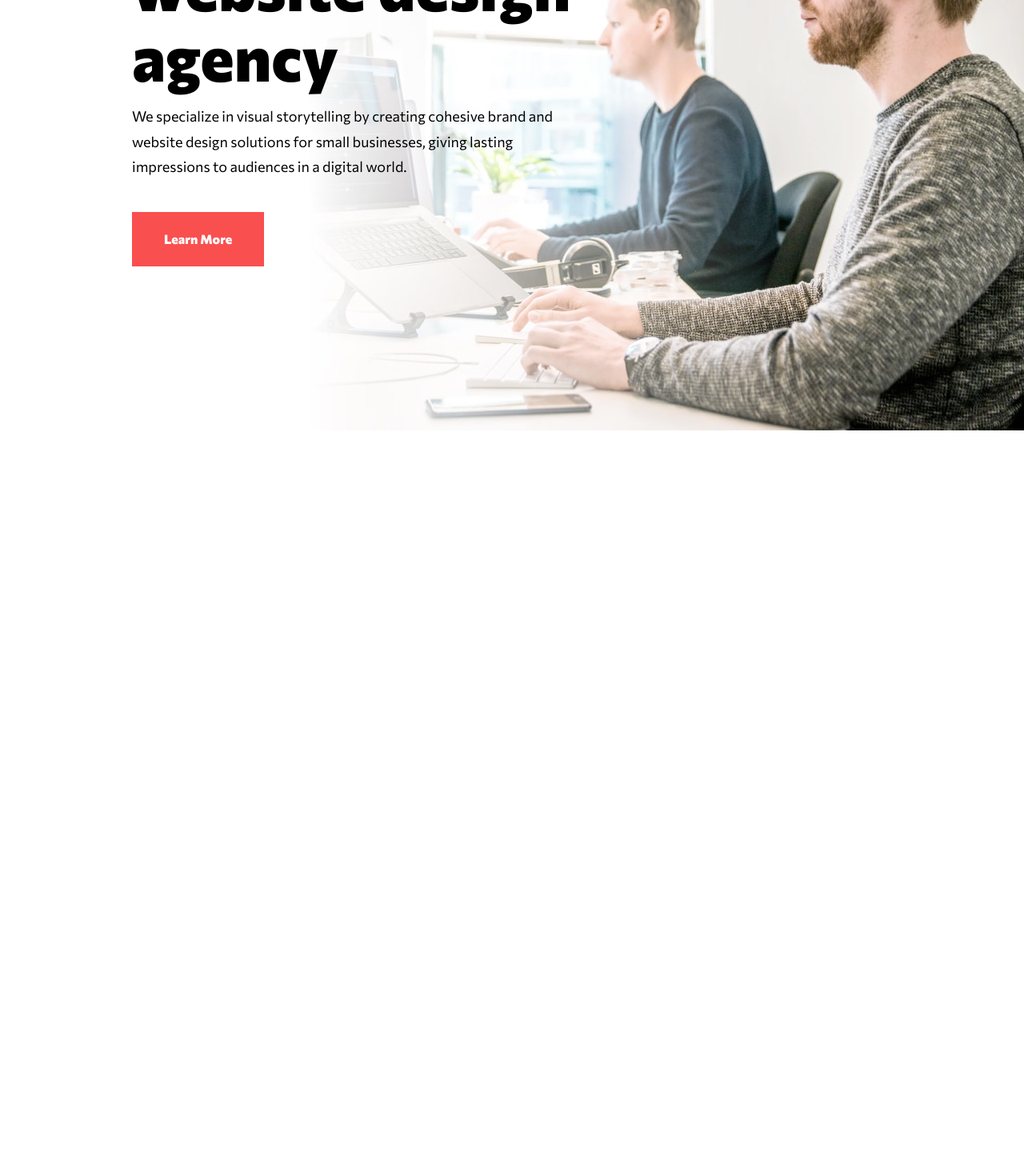
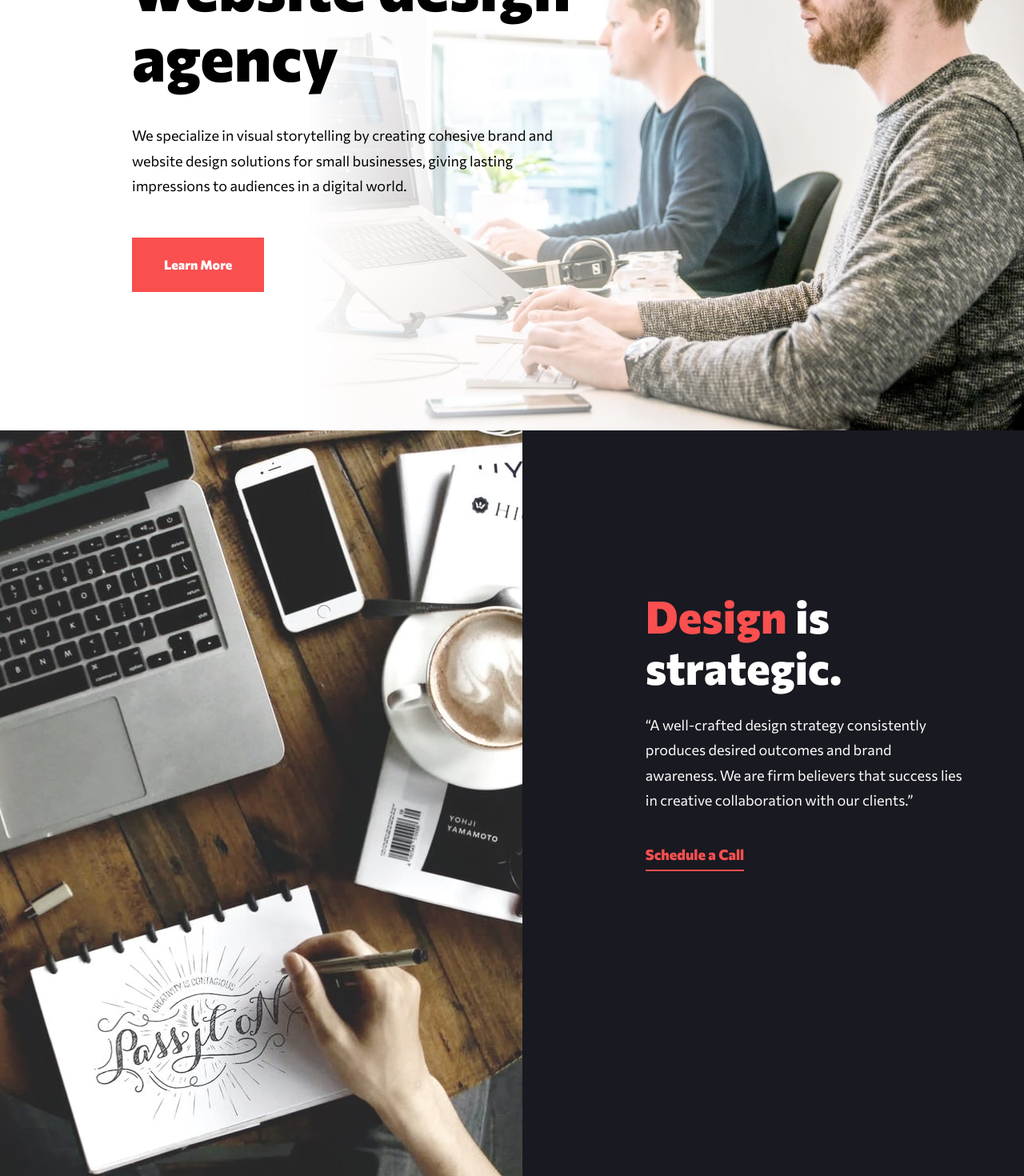
Before and after one commit to AristarhMD/creative-agency, a React (Vite) app: page / in a window 1280 px wide. Shown: the part 440-1910 px from the top of the page at 80% size. Before the commit the page ends 978 px from the top, so only its background shows below. Built offline with nearby package versions, Linux system fonts and the light colour scheme.

Commit message:
Design section correction of the hero section
Was created Designsection componenet and was made some style correction in the hero section.
Design seciton is responsive for mobile,tablet and desktop view.

```diff
--- a/src/components/Conent.jsx
+++ b/src/components/Conent.jsx
@@ -1,9 +1,11 @@
+import DesignSection from "./reusable/DesignSection";
 import HeroSection from "./reusable/HeroSection";
 
 export default function Content() {
   return (
-    <main>
+    <main className="flex flex-col">
       <HeroSection />
+      <DesignSection />
     </main>
   );
 }
--- /dev/null
+++ b/src/components/reusable/DesignSection.jsx
@@ -0,0 +1,36 @@
+import designImgMob from "../../assets/mobile/image-strategic.jpg";
+import designImgTab from "../../assets/tablet/image-strategic.jpg";
+import designImgDesk from "../../assets/desktop/image-strategic.jpg";
+
+export default function DesignSection() {
+  return (
+    <section className="md:flex">
+      <div className="h-50 md:h-164.5 xl:h-246 w-full xl:w-[51%]">
+        <picture className="block h-full w-full">
+          <source media="(min-width:1280px )" srcset={designImgDesk} />
+          <source media="(min-width:768px )" srcset={designImgTab} />
+          <img
+            src={designImgMob}
+            alt="Photo of the table from top with some persons thats working on laptop and drinking coffe"
+            className="h-full w-full object-cover object-bottom"
+          />
+        </picture>
+      </div>
+      <div className="bg-neutral-900 px-6 py-18 md:pt-29 md:pl-17.25 xl:pt-50 xl:pl-38.5 md:w-full xl:w-[49%]">
+        <article className="md:w-[88.8%] max-w-111.25">
+          <h2 className="preset-4 xl:preset-2 text-neutral-0 mb-6 md:w-1/2 xl:w-full">
+            <span className="text-red-500">Design</span> is strategic.
+          </h2>
+          <p className="preset-8-r xl:preset-6-r mb-10 text-neutral-0">
+            “A well-crafted design strategy consistently produces desired
+            outcomes and brand awareness. We are firm believers that success
+            lies in creative collaboration with our clients.”
+          </p>
+          <button className="cursor-pointer preset-8-xb xl:preset-6-xb text-red-500 border-b-2 border-red-500 pb-2">
+            Schedule a Call
+          </button>
+        </article>
+      </div>
+    </section>
+  );
+}
--- a/src/components/reusable/HeroSection.jsx
+++ b/src/components/reusable/HeroSection.jsx
@@ -4,7 +4,7 @@ import heroImgDesk from "../../assets/desktop/image-hero.jpg";
 
 export default function HeroSection() {
   return (
-    <section className="relative md:h-151.5 md:pt-15.5 md:pl-10 xl:pt-28 xl:pl-41.25">
+    <section className="relative md:h-151.5 xl:h-200 md:pt-15.5 md:pl-10 xl:pt-28 xl:pl-41.25">
       <div className="md:absolute md:h-full md:top-0 md:right-0 ">
         <picture>
           <source media="(min-width:1280px )" srcset={heroImgDesk} />
@@ -15,11 +15,11 @@ export default function HeroSection() {
           />
         </picture>
       </div>
-      <div className="px-6 py-14 md:p-0  md:w-[50%] max-w-141 relative z-1">
-        <h1 className="preset-3 md:preset-2 xl:preset-1 text-neutral-950 mb-4 md:w-[90%] xl:w-full">
+      <div className="px-6 py-14 md:p-0 md:w-[50%] max-w-141 relative z-1">
+        <h1 className="preset-3 md:preset-2 xl:preset-1 text-neutral-950 mb-4 md:mb-8 xl:mb-10 md:w-[90%] xl:w-full">
           Branding & website design agency
         </h1>
-        <p className="preset-8-r xl:preset-6-r text-neutral-950 mb-10">
+        <p className="preset-8-r xl:preset-6-r text-neutral-950 mb-10 xl:mb-12">
           We specialize in visual storytelling by creating cohesive brand and
           website design solutions for small businesses, giving lasting
           impressions to audiences in a digital world.
--- a/src/index.css
+++ b/src/index.css
@@ -26,7 +26,7 @@
 }
 
 @utility preset-2 {
-  @apply font-extrabold text-[3.5rems] leading-[115%] tracking-normal;
+  @apply font-extrabold text-[3.5rem] leading-[115%] tracking-normal;
 }
 
 @utility preset-3 {
```
